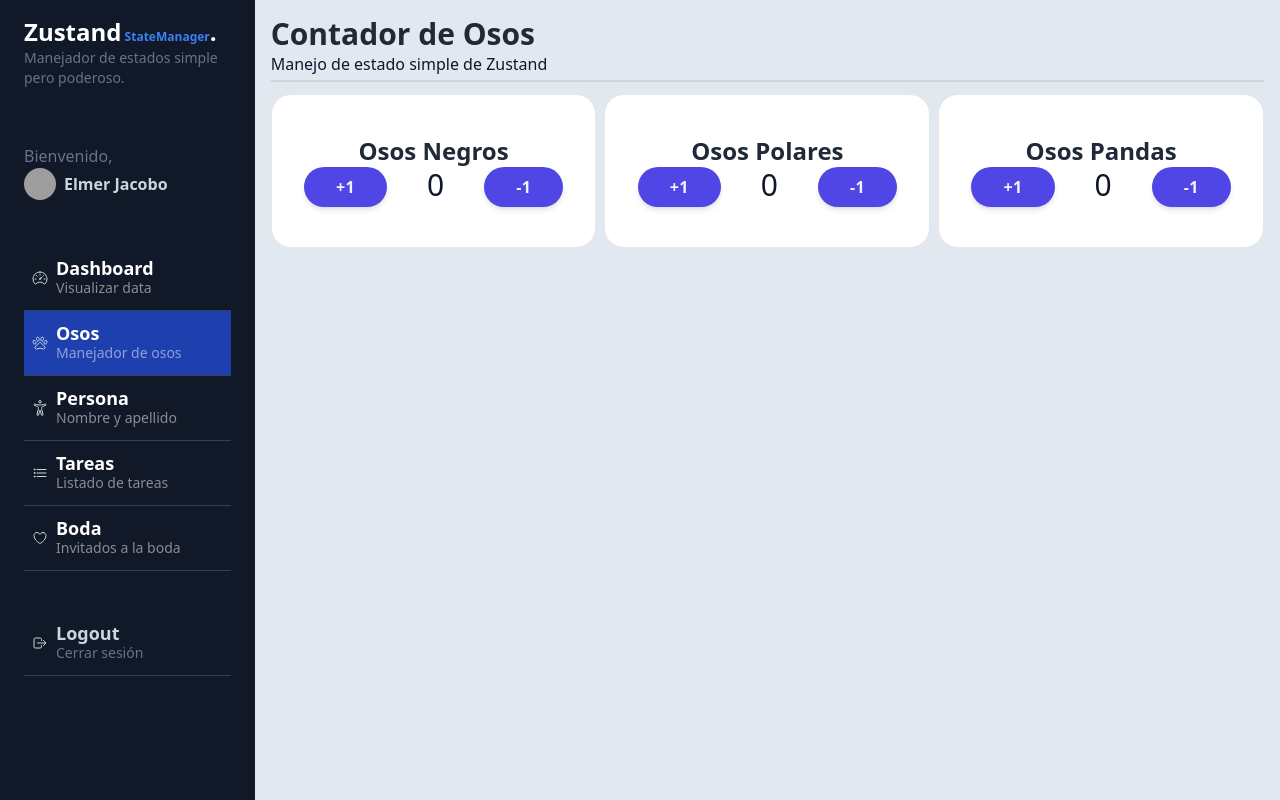
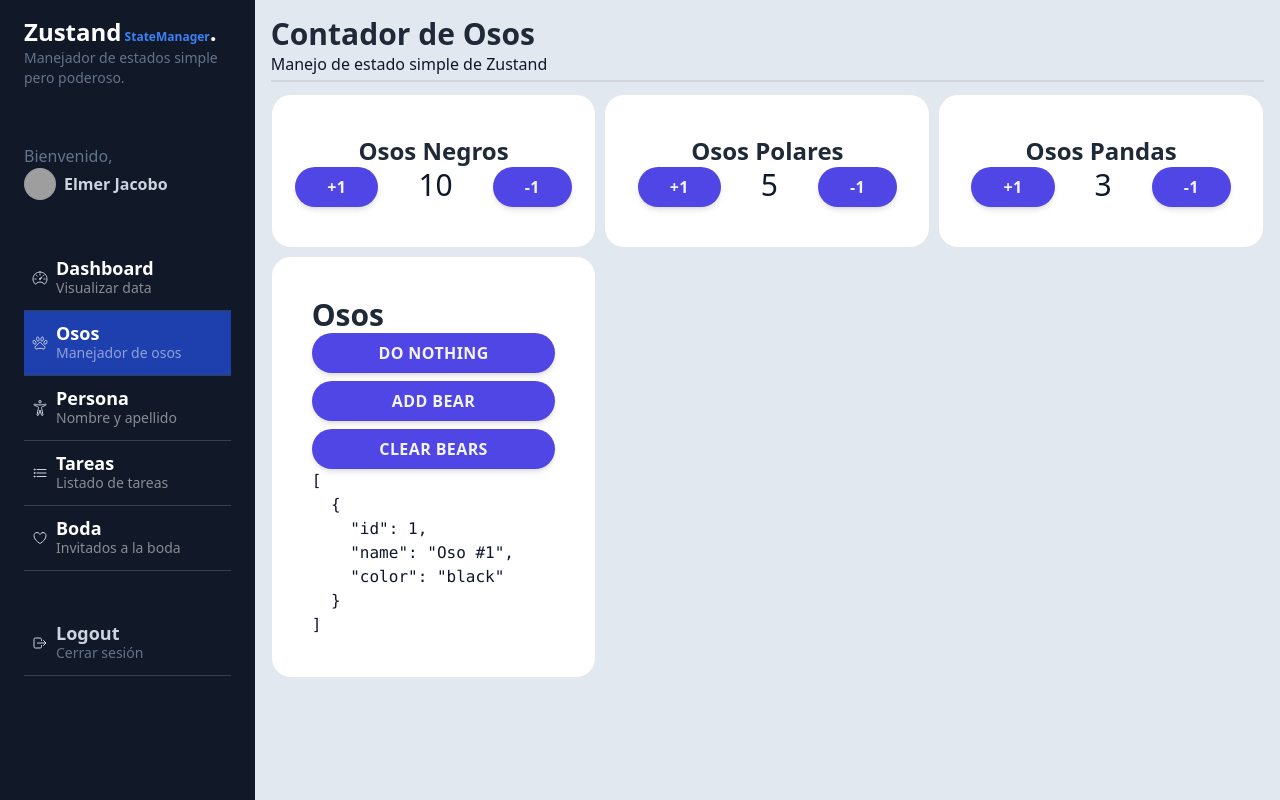
Before and after one commit to elmerjacobo97/zustand-dashboard, a React (Vite) app: page /dashboard/bears in a window 1280 px wide. Built offline with nearby package versions, Linux system fonts and the light colour scheme; grey boxes are pictures that could not be loaded.

Commit message:
fin seccion 2

```diff
--- a/package.json
+++ b/package.json
@@ -14,7 +14,8 @@
     "react": "^18.2.0",
     "react-dom": "^18.2.0",
     "react-icons": "^4.11.0",
-    "react-router-dom": "^6.16.0"
+    "react-router-dom": "^6.16.0",
+    "zustand": "^4.5.4"
   },
   "devDependencies": {
     "@types/react": "^18.2.15",
--- a/src/index.css
+++ b/src/index.css
@@ -1,7 +1,6 @@
 @tailwind base;
 @tailwind components;
 @tailwind utilities;
-
 
 h1 {
   @apply text-3xl font-bold text-gray-800;
@@ -12,13 +11,18 @@
 }
 
 hr {
-  @apply my-1 border-gray-300 border mb-3;
+  @apply my-1 mb-3 border border-gray-300;
 }
 
 button {
-  @apply transition-all hover:bg-indigo-800 bg-indigo-600 px-8 py-2 rounded-3xl text-gray-100 font-semibold uppercase tracking-wide shadow-md;
+  @apply px-8 py-2 font-semibold tracking-wide text-gray-100 uppercase transition-all bg-indigo-600 shadow-md hover:bg-indigo-800 rounded-3xl;
 }
 
-input:not(.swal2-input)[type=text],input:not(.swal2-input)[type=password], input:not(.swal2-input)[type=email], input:not(.swal2-input)[type=number], input:not(.swal2-input)[type=date], input:not(.swal2-input)[type=time]  {
-  @apply w-full border border-gray-300 rounded-md py-2 px-3 focus:outline-none focus:border-blue-500;
+input:not(.swal2-input)[type='text'],
+input:not(.swal2-input)[type='password'],
+input:not(.swal2-input)[type='email'],
+input:not(.swal2-input)[type='number'],
+input:not(.swal2-input)[type='date'],
+input:not(.swal2-input)[type='time'] {
+  @apply w-full px-3 py-2 border border-gray-300 rounded-md focus:outline-none focus:border-blue-500;
 }
--- a/src/pages/01-basic/BearPage.tsx
+++ b/src/pages/01-basic/BearPage.tsx
@@ -1,4 +1,6 @@
+import { useShallow } from 'zustand/react/shallow';
 import { WhiteCard } from '../../components';
+import { useBearStore } from '../../stores';
 
 export const BearPage = () => {
   return (
@@ -7,47 +9,86 @@
       <p>Manejo de estado simple de Zustand</p>
       <hr />
 
-      <div className="grid grid-cols-1 md:grid-cols-2 lg:grid-cols-3 gap-2">
+      <div className="grid grid-cols-1 gap-2 md:grid-cols-2 lg:grid-cols-3">
+        <BlackBears />
+        <PolarBears />
+        <PandaBears />
 
+        <BearsDisplay />
+      </div>
+    </>
+  );
+};
+
+const BlackBears = () => {
+  const blackBears = useBearStore((state) => state.blackBears);
+  const increaseBlackBears = useBearStore((state) => state.increaseBlackBears);
+
+  return (
     <WhiteCard centered>
       <h2>Osos Negros</h2>
 
       <div className="flex flex-col md:flex-row">
-            <button> +1</button>
-            <span className="text-3xl mx-2 lg:mx-10"> 0 </span>
-            <button>-1</button>
+        <button onClick={() => increaseBlackBears(+1)}>+1</button>
+        <span className="mx-2 text-3xl lg:mx-10"> {blackBears} </span>
+        <button onClick={() => increaseBlackBears(-1)}>-1</button>
       </div>
+    </WhiteCard>
+  );
+};
 
-        </WhiteCard>
+const PolarBears = () => {
+  const polarBears = useBearStore((state) => state.polarBears);
+  const increasePolarBears = useBearStore((state) => state.increasePolarBears);
 
+  return (
     <WhiteCard centered>
       <h2>Osos Polares</h2>
 
       <div className="flex flex-col md:flex-row">
-            <button> +1</button>
-            <span className="text-3xl mx-2 lg:mx-10"> 0 </span>
-            <button>-1</button>
+        <button onClick={() => increasePolarBears(+1)}> +1</button>
+        <span className="mx-2 text-3xl lg:mx-10"> {polarBears} </span>
+        <button onClick={() => increasePolarBears(-1)}>-1</button>
+      </div>
+    </WhiteCard>
+  );
+};
 
+const PandaBears = () => {
+  const pandaBears = useBearStore((state) => state.pandaBears);
+  const increasePandaBears = useBearStore((state) => state.increasePandaBears);
+
+  return (
+    <WhiteCard centered>
+      <h2>Osos Pandas</h2>
+      <div className="flex flex-col md:flex-row">
+        <button onClick={() => increasePandaBears(+1)}> +1</button>
+        <span className="mx-2 text-3xl lg:mx-10"> {pandaBears} </span>
+        <button onClick={() => increasePandaBears(-1)}>-1</button>
+      </div>
+    </WhiteCard>
+  );
+};
+
+export const BearsDisplay = () => {
+  // const bears = useBearStore((state) => state.bears); // <-- Sin usar useShallow (se renderizar todo el componente)
+  const bears = useBearStore(useShallow((state) => state.bears)); // <-- Usar useShallow (si el estado no cambia, no se renderizará el componente)
+  const doNothing = useBearStore((state) => state.doNothing);
+
+  const addBear = useBearStore((state) => state.addBear);
+  const clearBears = useBearStore((state) => state.clearBears);
+
+  return (
+    <WhiteCard>
+      <h1>Osos</h1>
+
+      <div className="flex flex-col gap-2">
+        <button onClick={doNothing}>Do Nothing</button>
+        <button onClick={addBear}>Add Bear</button>
+        <button onClick={clearBears}>Clear Bears</button>
       </div>
 
+      <pre>{JSON.stringify(bears, null, 2)}</pre>
     </WhiteCard>
-
-        <WhiteCard centered>
-          <h2>Osos Pandas</h2>
-
-          <div className="flex flex-col md:flex-row">
-            <button> +1</button>
-            <span className="text-3xl mx-2 lg:mx-10"> 0 </span>
-            <button>-1</button>
-          </div>
-
-        </WhiteCard>
-
-
-
-
-      </div>
-
-    </>
   );
 };
--- a/src/pages/dashboard/DashboardPage.tsx
+++ b/src/pages/dashboard/DashboardPage.tsx
@@ -1,53 +1,47 @@
 import { IoAccessibilityOutline, IoHeartOutline, IoListOutline, IoLockClosedOutline, IoPawOutline } from 'react-icons/io5';
 import { WhiteCard } from '../../components';
+import { useBearStore } from '../../stores';
 
 export const Dashboard = () => {
+  const totalBears = useBearStore((state) => state.computed.totalBears);
+
   return (
     <>
       <h1>Dashboard</h1>
       <p>Información colectiva de varios stores de Zustand</p>
       <hr />
 
-      <div className="grid grid-cols-1 md:grid-cols-2 lg:grid-cols-3 xl:grid-cols-4 gap-4">
+      <div className="grid grid-cols-1 gap-4 md:grid-cols-2 lg:grid-cols-3 xl:grid-cols-4">
+        <WhiteCard centered>
+          <IoPawOutline size={50} className="text-indigo-600" />
+          <h2>Osos</h2>
+          <p>Total de osos: {totalBears}</p>
+        </WhiteCard>
 
         <WhiteCard centered>
-          <IoPawOutline size={ 50 } className="text-indigo-600" />
-          <h2>Osos</h2>
-          <p>Información</p>
-        </WhiteCard>
-
-
-        <WhiteCard centered>
-          <IoAccessibilityOutline size={ 50 } className="text-indigo-600" />
+          <IoAccessibilityOutline size={50} className="text-indigo-600" />
           <h2>Persona</h2>
           <p>Información</p>
         </WhiteCard>
 
-
         <WhiteCard centered>
-          <IoListOutline size={ 50 } className="text-indigo-600" />
+          <IoListOutline size={50} className="text-indigo-600" />
           <h2>Tareas</h2>
           <p>Información</p>
         </WhiteCard>
 
-
         <WhiteCard centered>
-          <IoHeartOutline size={ 50 } className="text-indigo-600" />
+          <IoHeartOutline size={50} className="text-indigo-600" />
           <h2>Boda</h2>
           <p>Información</p>
         </WhiteCard>
 
-
         <WhiteCard centered>
-          <IoLockClosedOutline size={ 50 } className="text-indigo-600" />
+          <IoLockClosedOutline size={50} className="text-indigo-600" />
           <h2>Auth</h2>
           <p>Información</p>
         </WhiteCard>
-
-
-
       </div>
-
     </>
   );
 };
--- /dev/null
+++ b/src/stores/bears/bears.store.ts
@@ -0,0 +1,50 @@
+import { create } from 'zustand';
+
+interface Bear {
+  id: number;
+  name: string;
+  color: string;
+}
+
+interface BearState {
+  blackBears: number;
+  polarBears: number;
+  pandaBears: number;
+
+  bears: Bear[];
+
+  computed: {
+    totalBears: number;
+  };
+
+  increaseBlackBears: (by: number) => void;
+  increasePolarBears: (by: number) => void;
+  increasePandaBears: (by: number) => void;
+
+  doNothing: () => void;
+  addBear: () => void;
+  clearBears: () => void;
+}
+
+export const useBearStore = create<BearState>()((set, get) => ({
+  blackBears: 10,
+  polarBears: 5,
+  pandaBears: 3,
+
+  bears: [{ id: 1, name: 'Oso #1', color: 'black' }],
+
+  computed: {
+    get totalBears(): number {
+      return get().blackBears + get().polarBears + get().pandaBears + get().bears.length;
+    },
+  },
+
+  increaseBlackBears: (by) => set((state) => ({ blackBears: state.blackBears + by })),
+  increasePolarBears: (by) => set((state) => ({ polarBears: state.polarBears + by })),
+  increasePandaBears: (by) => set((state) => ({ pandaBears: state.pandaBears + by })),
+
+  doNothing: () => set((state) => ({ bears: [...state.bears] })),
+  addBear: () =>
+    set((state) => ({ bears: [...state.bears, { id: state.bears.length + 1, name: `Oso #${state.bears.length + 1}`, color: 'black' }] })),
+  clearBears: () => set({ bears: [] }),
+}));
--- /dev/null
+++ b/src/stores/index.ts
@@ -0,0 +1 @@
+export * from './bears/bears.store';
```
Also changed, not shown: 1 other file (tests, documents, lock files or other folders). Lines whose indentation alone changed are shown as unchanged.
